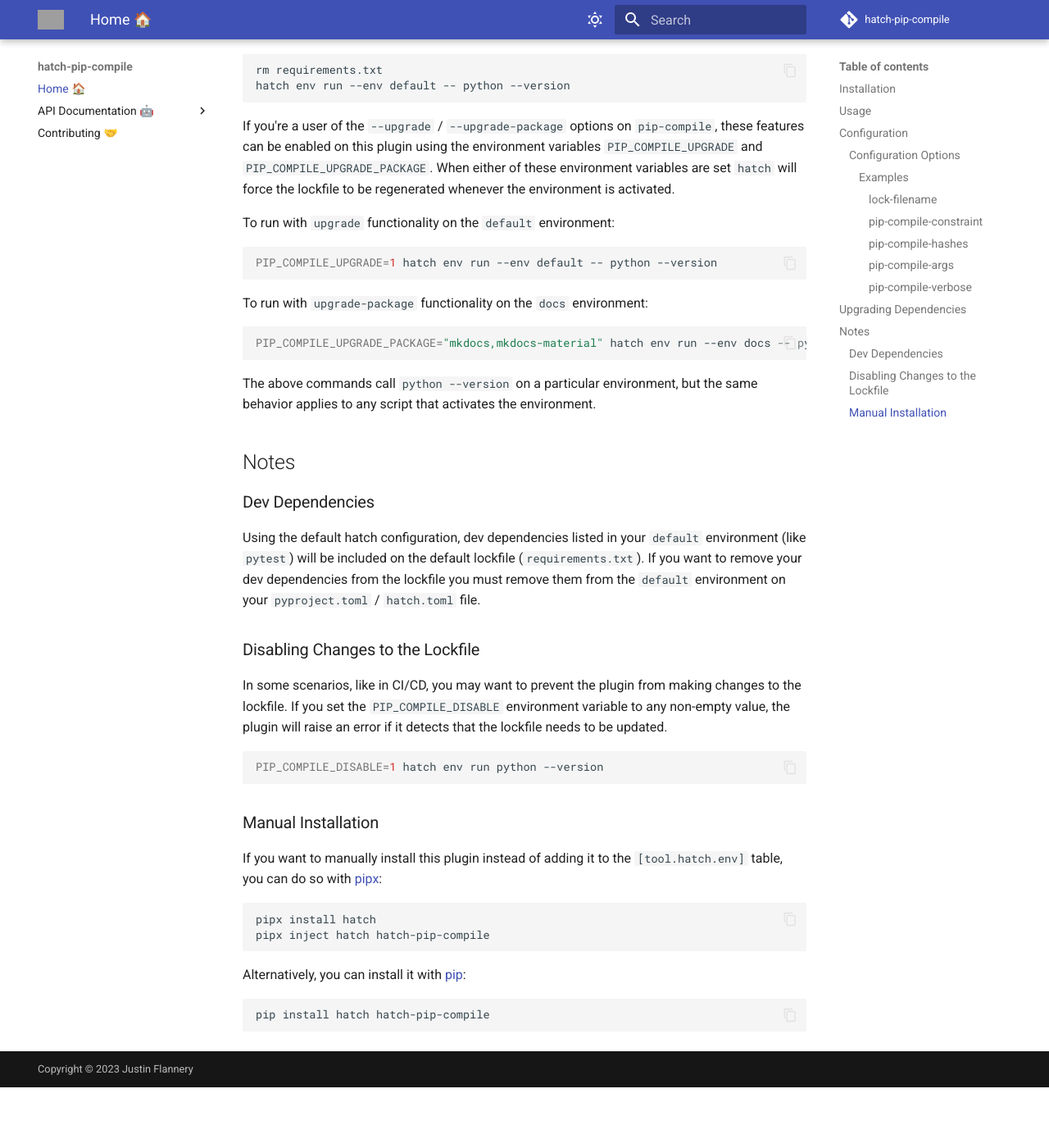
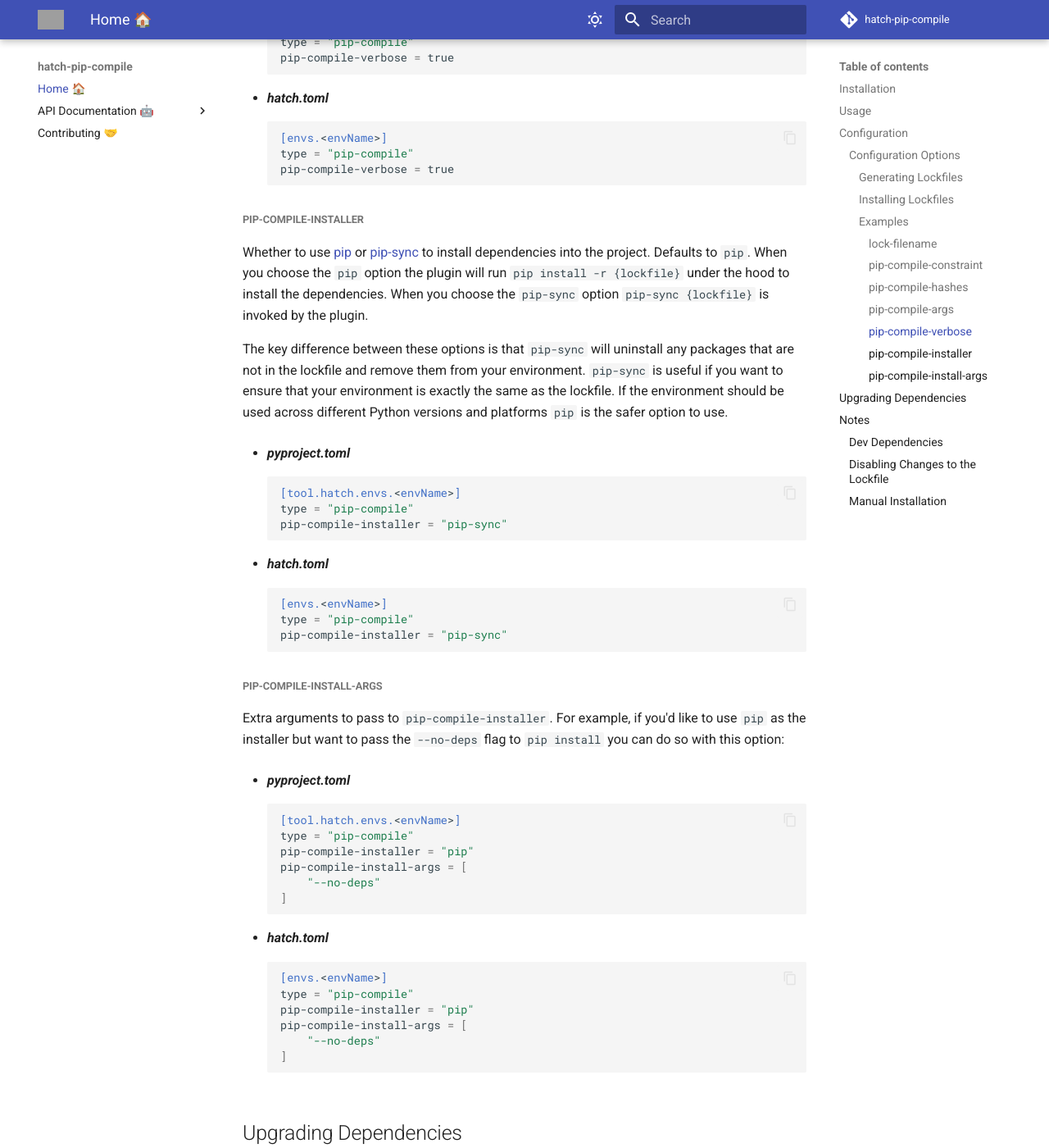
Before and after one commit to juftin/hatch-pip-compile, an MkDocs documentation site: the page built from docs/index.md, in a window 1280 px wide and 1400 px high, scrolled down 5889 px. Shown: the whole window at 82% size. Built offline with MkDocs 1.6.1 and Material for MkDocs 9.7.7, drawn with Linux system fonts in a browser that asks for light colours; comment, search, counter and statistics services are not loaded; before the commit the page ends 7215 px from its top, so only the background shows below that; some of the changed text lies outside the part shown; grey boxes are pictures that could not be loaded.

Commit message:
✨ install with pip
#36

---------

Co-authored-by: Oleh Prypin <oleh@pryp.in>

````diff
--- a/docs/index.md
+++ b/docs/index.md
@@ -54,8 +54,8 @@ your environment type set to `pip-compile` (see [Configuration](#configuration))
 The `hatch-pip-compile` plugin will automatically run `pip-compile` whenever your
 environment needs to be updated. Behind the scenes, this plugin creates a lockfile
 at `requirements.txt` (non-default lockfiles are located at
-`requirements/requirements-{env_name}.txt`). Alongside `pip-compile`, this plugin also
-uses [pip-sync] to install the dependencies from the lockfile into your environment.
+`requirements/requirements-{env_name}.txt`). Once the dependencies are resolved
+the plugin will install the lockfile into your virtual environment.
 
 -   [lock-filename](#lock-filename) - changing the default lockfile path
 -   [pip-compile-constraint](#pip-compile-constraint) - syncing dependency versions across environments
@@ -82,6 +82,11 @@ type to `pip-compile` to use this plugin for the respective environment.
 
 ### Configuration Options
 
+The plugin gives you options to configure how lockfiles are generated and how they are installed
+into your environment.
+
+#### Generating Lockfiles
+
 | name                   | type        | description                                                                                                                           |
 | ---------------------- | ----------- | ------------------------------------------------------------------------------------------------------------------------------------- |
 | lock-filename          | `str`       | The filename of the ultimate lockfile. `default` env is `requirements.txt`, non-default is `requirements/requirements-{env_name}.txt` |
@@ -89,6 +94,13 @@ type to `pip-compile` to use this plugin for the respective environment.
 | pip-compile-hashes     | `bool`      | Whether to generate hashes in the lockfile. Defaults to `false`.                                                                      |
 | pip-compile-verbose    | `bool`      | Set to `true` to run `pip-compile` in verbose mode instead of quiet mode, set to `false` to silence warnings                          |
 | pip-compile-args       | `list[str]` | Additional command-line arguments to pass to `pip-compile`                                                                            |
+
+#### Installing Lockfiles
+
+| name                     | type        | description                                                                                    |
+| ------------------------ | ----------- | ---------------------------------------------------------------------------------------------- |
+| pip-compile-installer    | `str`       | Whether to use `pip` or `pip-sync` to install dependencies into the project. Defaults to `pip` |
+| pip-compile-install-args | `list[str]` | Additional command-line arguments to pass to `pip-compile-installer`                           |
 
 #### Examples
 
@@ -270,6 +282,61 @@ Optionally, if you would like to silence any warnings set the `pip-compile-verbo
     pip-compile-verbose = true
     ```
 
+##### pip-compile-installer
+
+Whether to use [pip] or [pip-sync] to install dependencies into the project. Defaults to `pip`.
+When you choose the `pip` option the plugin will run `pip install -r {lockfile}` under the hood
+to install the dependencies. When you choose the `pip-sync` option `pip-sync {lockfile}` is invoked
+by the plugin.
+
+The key difference between these options is that `pip-sync` will uninstall any packages that are
+not in the lockfile and remove them from your environment. `pip-sync` is useful if you want to ensure
+that your environment is exactly the same as the lockfile. If the environment should be used
+across different Python versions and platforms `pip` is the safer option to use.
+
+-   **_pyproject.toml_**
+
+    ```toml
+    [tool.hatch.envs.<envName>]
+    type = "pip-compile"
+    pip-compile-installer = "pip-sync"
+    ```
+
+-   **_hatch.toml_**
+
+    ```toml
+    [envs.<envName>]
+    type = "pip-compile"
+    pip-compile-installer = "pip-sync"
+    ```
+
+##### pip-compile-install-args
+
+Extra arguments to pass to `pip-compile-installer`. For example, if you'd like to use `pip` as the
+installer but want to pass the `--no-deps` flag to `pip install` you can do so with this option:
+
+-   **_pyproject.toml_**
+
+    ```toml
+    [tool.hatch.envs.<envName>]
+    type = "pip-compile"
+    pip-compile-installer = "pip"
+    pip-compile-install-args = [
+        "--no-deps"
+    ]
+    ```
+
+-   **_hatch.toml_**
+
+    ```toml
+    [envs.<envName>]
+    type = "pip-compile"
+    pip-compile-installer = "pip"
+    pip-compile-install-args = [
+        "--no-deps"
+    ]
+    ```
+
 ## Upgrading Dependencies
 
 Upgrading all dependencies can be as simple as deleting your lockfile and
````
Also changed, not shown: README.md (+69 -2 lines), 2 other files.
